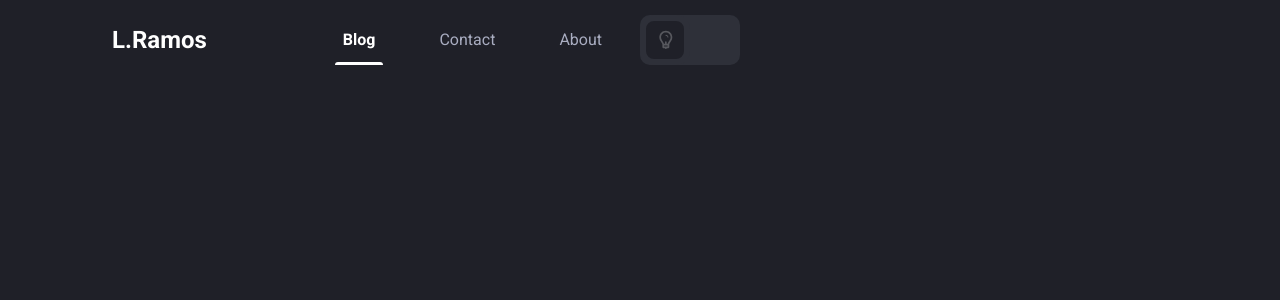
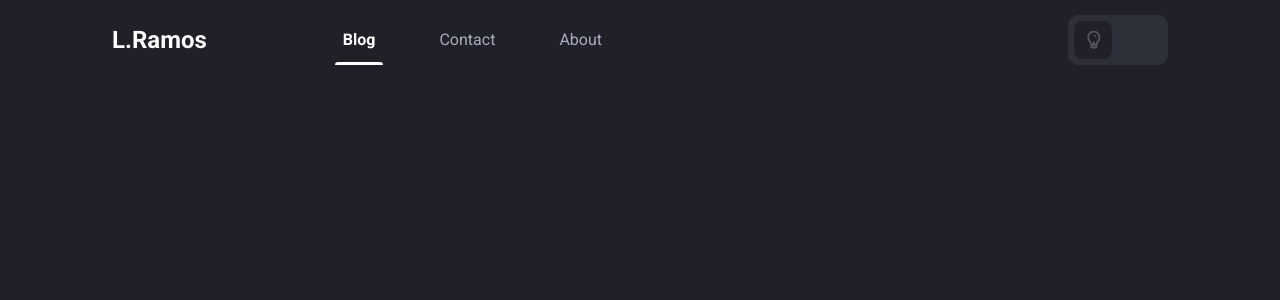
Before and after one commit to MogLuiz/LRamos-Blog, a Next.js app: page / in a window 1280 px wide. Shown: the top 300 px of the page. Built offline with nearby package versions, Linux system fonts and the light colour scheme.

Commit message:
feat: Toggle Header position

```diff
--- a/src/components/Header/styles.ts
+++ b/src/components/Header/styles.ts
@@ -13,6 +13,10 @@ export const HeaderContent = styled("div", {
 
   display: "flex",
   alignItems: "center",
+
+  label: {
+    marginLeft: "auto",
+  },
 });
 
 export const HeaderLogo = styled("h2", {
--- a/src/components/Toggle/styles.ts
+++ b/src/components/Toggle/styles.ts
@@ -1,8 +1,6 @@
 import { styled } from "../../styles";
 
 export const Label = styled("label", {
-  marginLeft: "30px", // Retirar
-
   position: "relative",
 
   width: "100px",
```
